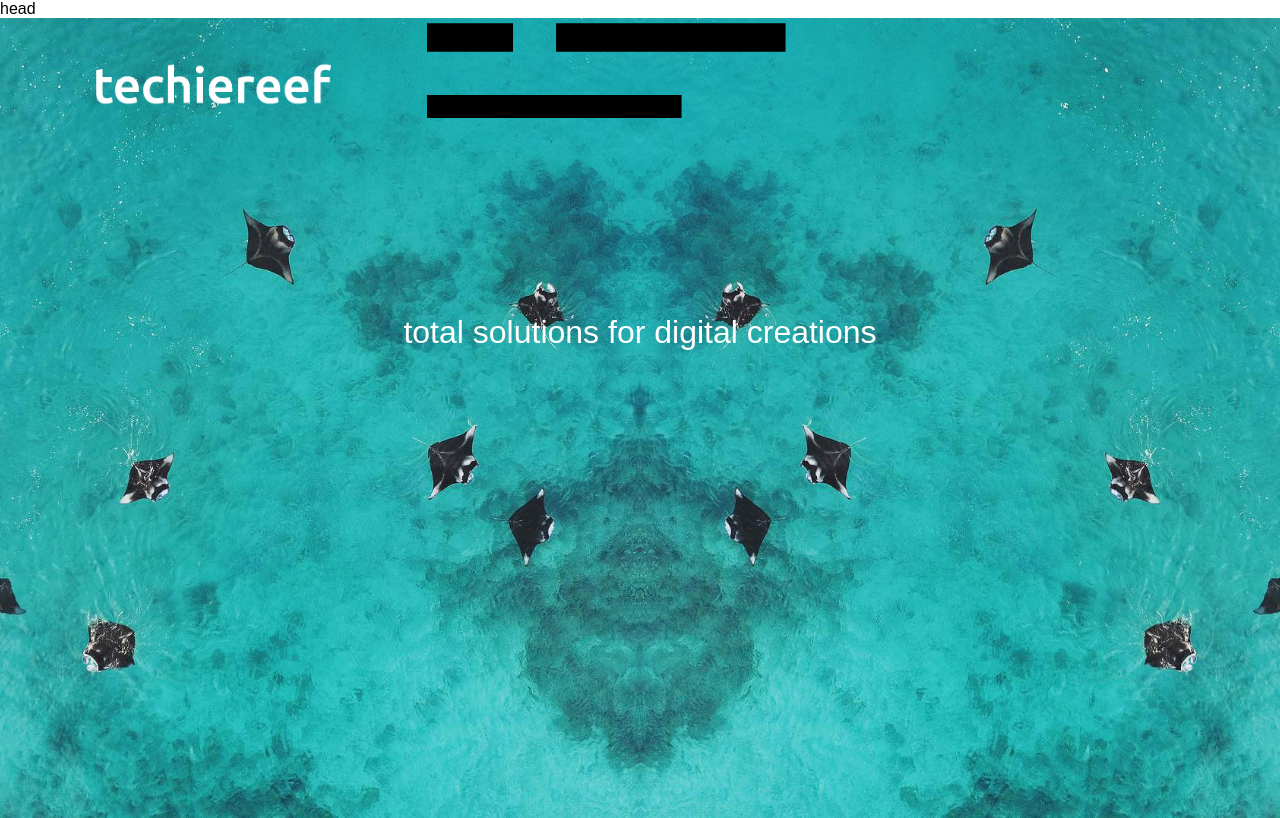
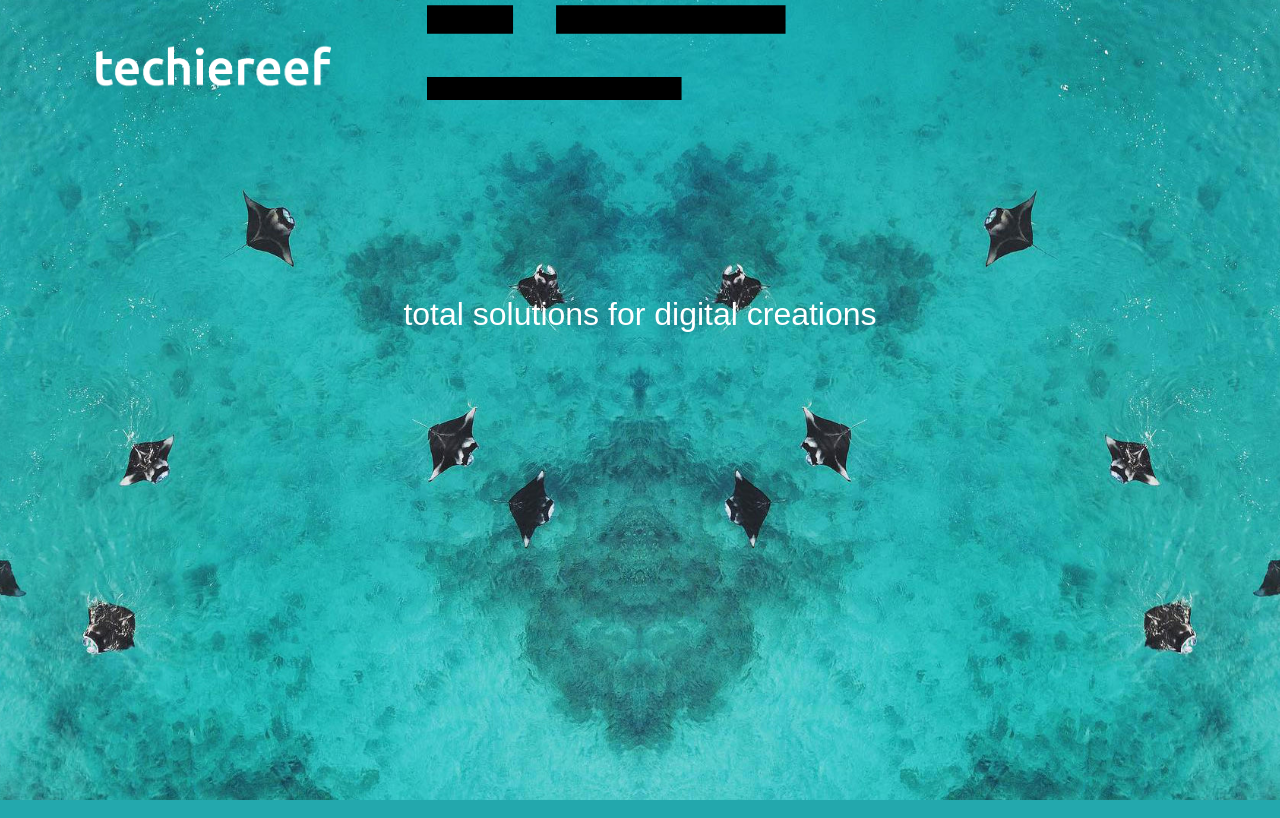
Before and after one commit to tapmapp/techiereef, a PHP site: page / in a window 1280 px wide. Run offline with PHP 8.4, Linux system fonts and the light colour scheme.

Commit message:
changes0

```diff
--- a/header.php
+++ b/header.php
@@ -4,5 +4,4 @@
 	<link rel='stylesheet' href='css/global_grid.css' type='text/css' />
   <script src="https://code.jquery.com/jquery-3.3.1.min.js"></script>
 </head>
-<?php echo 'head';?>
 <body>
```
